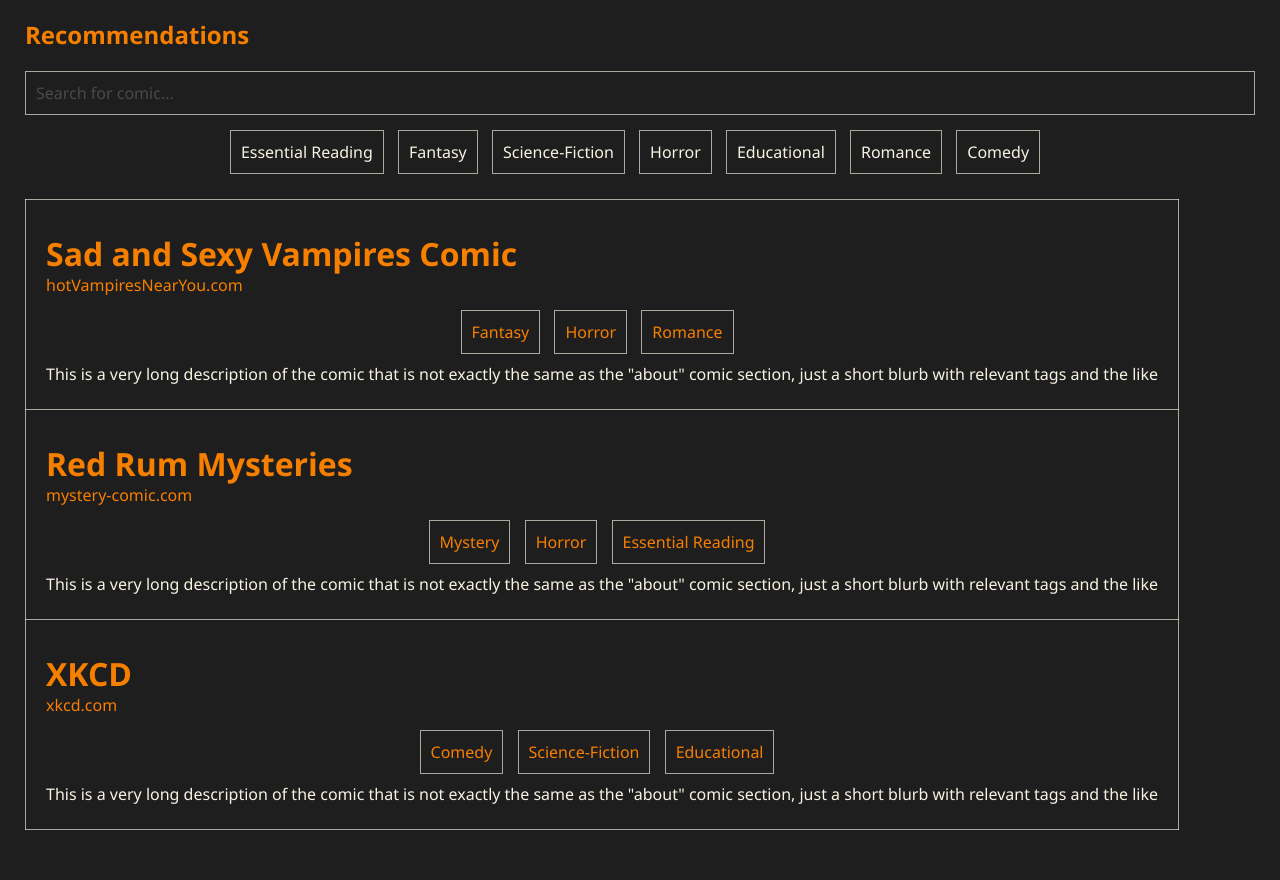
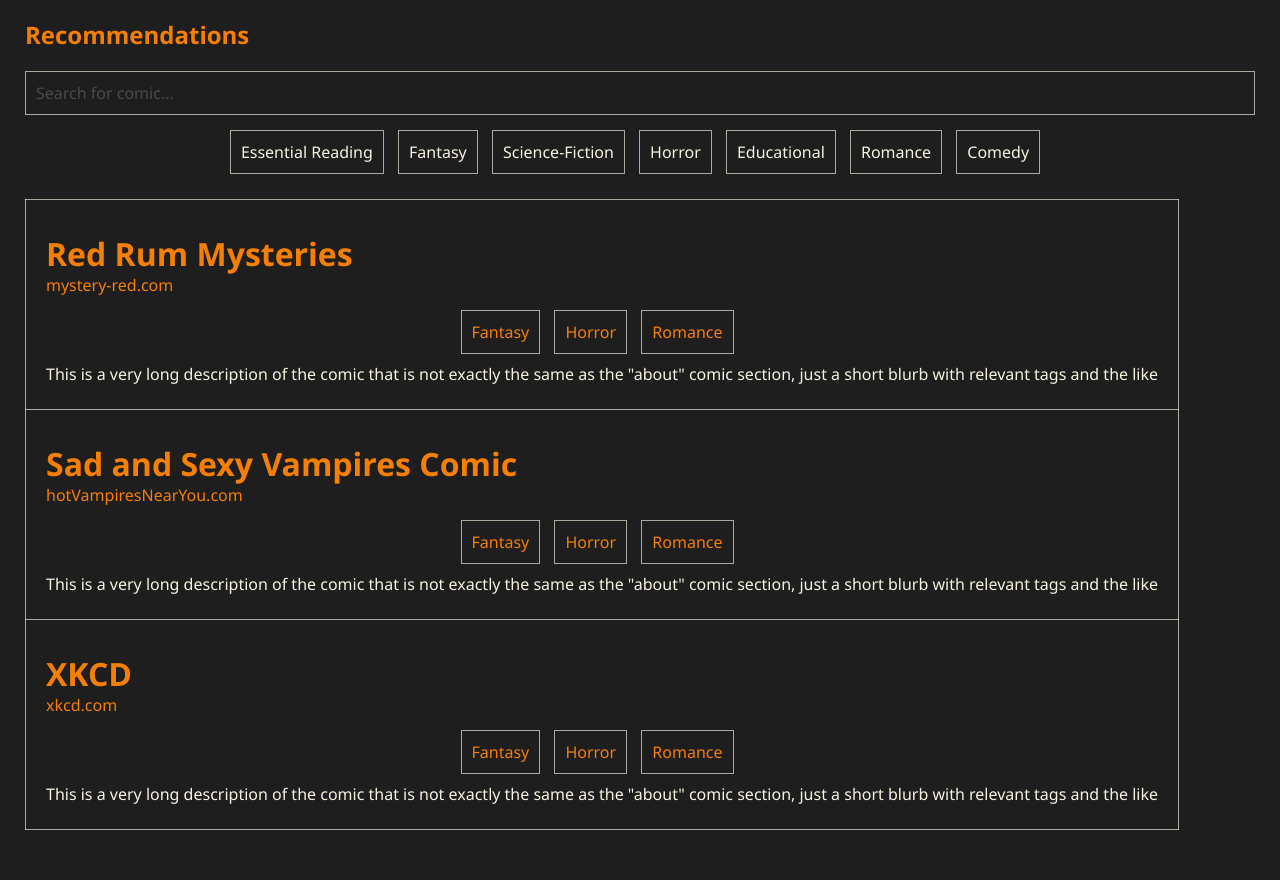
Before and after one commit to cyschneck/comic-canopy, a PHP site: page /recommendations.php in a window 1280 px wide. Shown: the part 82-962 px from the top of the page. Run offline with PHP 8.4, Linux system fonts and the light colour scheme.

Commit message:
dynamically create recommendations list

```diff
--- a/recommendations.php
+++ b/recommendations.php
@@ -39,13 +39,21 @@
         </section>
 
         <section id="recommendation-list">
+
+            <?php
+                // placeholder testing for loop
+                $all_comics = ["Red Rum Mysteries", "Sad and Sexy Vampires Comic", "XKCD"];
+                $comic_urls = ["mystery-red.com", "hotVampiresNearYou.com", "xkcd.com"];
+            ?>
+
+            <?php if (!empty($all_comics)): // if subscriptions list has items ?>
                 <table id="recommendation-table">
-
+                    <?php foreach ($all_comics as $index => $comic): ?>
                         <tr>
                             <td>
-                        <a href="comic_pages/comic_template.html" class="row_link">
-                            <h3 class="comic_name">Sad and Sexy Vampires Comic</h3>
-                            <p class="url">hotVampiresNearYou.com</p>
+                                <a href="comic_pages/comic_template.php" class="row_link">
+                                    <h3 class="comic_name"> <?= htmlspecialchars($comic) ?></h3>
+                                    <p class="url"><?= htmlspecialchars($comic_urls[$index]) ?></p>
                                     <section class="tags">
                                         <ul>
                                             <li>Fantasy</li>
@@ -57,41 +65,13 @@
                                 </a>
                             </td>
                         </tr>
+                    <?php endforeach; ?>
+                </table>
 
-                <tr>
-                    <td>
-                        <a href="comic_pages/comic_template.html" class="row_link">
-                            <h3 class="comic_name">Red Rum Mysteries</h3>
-                            <p class="url">mystery-comic.com</p>
-                            <section class="tags">
-                                <ul>
-                                    <li>Mystery</li>
-                                    <li>Horror</li>
-                                    <li>Essential Reading</li>
-                                </ul>
-                            </section>
-                            <p class="description">This is a very long description of the comic that is not exactly the same as the "about" comic section, just a short blurb with relevant tags and the like</p>
-                        </a>
-                    </td>
-                </tr>
-                <tr>
-                    <td>
-                        <a href="comic_pages/comic_template.html" class="row_link">
-                            <h3 class="comic_name">XKCD</h3>
-                            <p class="url">xkcd.com</p>
-                            <section class="tags">
-                                <ul>
-                                    <li>Comedy</li>
-                                    <li>Science-Fiction</li>
-                                    <li>Educational</li>
-                                </ul>
-                            </section>
-                            <p class="description">This is a very long description of the comic that is not exactly the same as the "about" comic section, just a short blurb with relevant tags and the like</p>
-                        </a>
-                    </td>
-                </tr>
+            <?php else: // if full list is empty ?>
+                <p>There are no recommendations, odd</p>
+            <?php endif; ?>
 
-            </table>
         </section>
     </section>
 </body>
```
Also changed, not shown: comic_pages/comic_template.php (+7 -2 lines), index.php (+19 -1 lines). Lines whose indentation alone changed are shown as unchanged.
